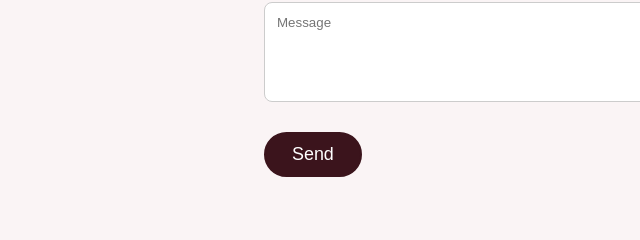
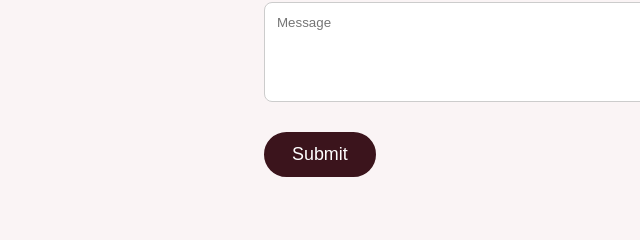
Before and after one commit to DevonDaniels/SuperSimple, a plain HTML site: page index.html in a window 1280 px wide. Shown: the part 4737-4977 px from the top of the page, 376-1016 px from the left. Drawn offline with nearby package versions, Linux system fonts and the light colour scheme; a web font is replaced by a local one.

Commit message:
Update index.html

```diff
--- a/index.html
+++ b/index.html
@@ -222,7 +222,7 @@
                 <input type="text" name="nummber" placeholder="Contact number" class="form-input" required>
                 <input type="email" name="email" placeholder="Email" class="form-input" required>
                 <textarea name= "message" placeholder="Message" class="form-input" required></textarea>
-                <button class="submit-button">Send</button>
+                <button class="submit-button">Submit</button>
             </form>
         </div>
 
```
